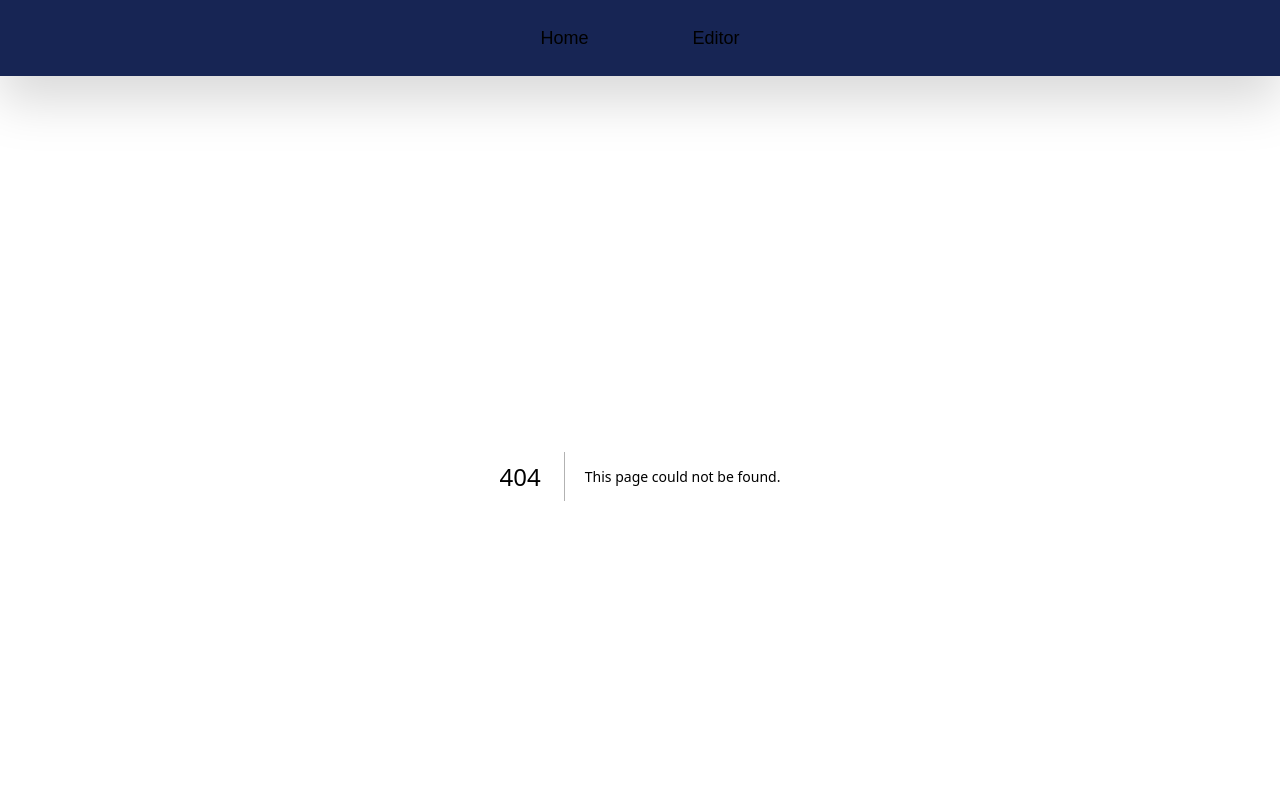
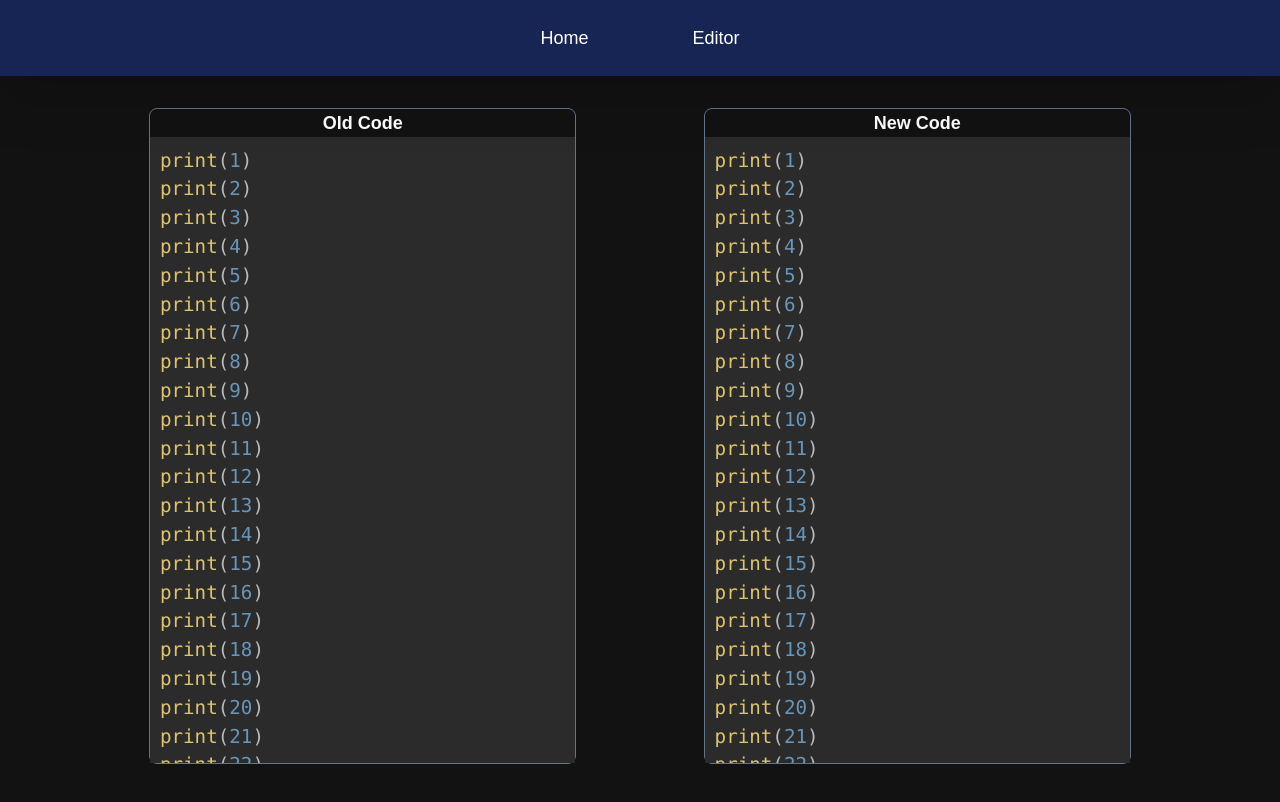
Before and after one commit to Kaiz404/Grinding-Wallah-MUMTEC-36H-Hackathon2024, a Next.js app in the folder optifirm_ai/: page /testcases in a window 1280 px wide. Before the commit this address had no page. Shown: the top 802 px of the page. Built offline with nearby package versions, Linux system fonts and the light colour scheme.

Commit message:
added code highlighting

```diff
--- /dev/null
+++ b/optifirm_ai/app/testcases/page.tsx
@@ -0,0 +1,52 @@
+"use client"
+import SyntaxHighlighter from 'react-syntax-highlighter';
+import { darcula } from 'react-syntax-highlighter/dist/cjs/styles/hljs';
+
+export default function Home() {
+
+  const code = Array.from({ length: 50 }, (_, i) => `print(${i + 1})`);
+
+  return (
+    <div className="h-full w-full flex py-8 items-center justify-center gap-32">
+
+      <div className="flex-col flex w-1/3 h-full border border-slate-500 rounded-lg items-center">
+        <p className="text-lg font-semibold text-white">Old Code</p>
+        <div className="flex w-full h-full overflow-auto">
+            <SyntaxHighlighter
+            language="python"
+            style={darcula}
+            customStyle={{
+            width: "100%",
+            maxHeight: "100%",
+            overflow: "auto",
+            whiteSpace: "pre-wrap",
+            fontSize: "1.2em"
+            }}
+            >
+            {code.join("\n")}
+            </SyntaxHighlighter>
+        </div>
+      </div>
+
+      <div className="flex-col flex w-1/3 h-full border border-slate-500 rounded-lg items-center">
+        <p className="text-lg font-semibold text-white">New Code</p>
+        <div className="flex w-full h-full overflow-auto">
+        <SyntaxHighlighter
+            language="python"
+            style={darcula}
+            customStyle={{
+            width: "100%",
+            maxHeight: "100%",
+            overflow: "auto",
+            whiteSpace: "pre-wrap",
+            fontSize: "1.2em"
+            }}
+            >
+            {code.join("\n")}
+            </SyntaxHighlighter>
+        </div>
+      </div>
+
+    </div>
+  );
+}
--- a/optifirm_ai/package.json
+++ b/optifirm_ai/package.json
@@ -18,6 +18,7 @@
     "react": "^18",
     "react-dom": "^18",
     "react-dropzone": "^14.2.3",
+    "react-syntax-highlighter": "^15.5.0",
     "tailwind-merge": "^2.5.2",
     "tailwindcss-animate": "^1.0.7",
     "uploadthing": "^7.0.2"
@@ -26,6 +27,7 @@
     "@types/node": "^20",
     "@types/react": "^18",
     "@types/react-dom": "^18",
+    "@types/react-syntax-highlighter": "^15.5.13",
     "postcss": "^8",
     "tailwindcss": "^3.4.1",
     "typescript": "^5"
```
Also changed, not shown: 1 other file (tests, documents, lock files or other folders).
